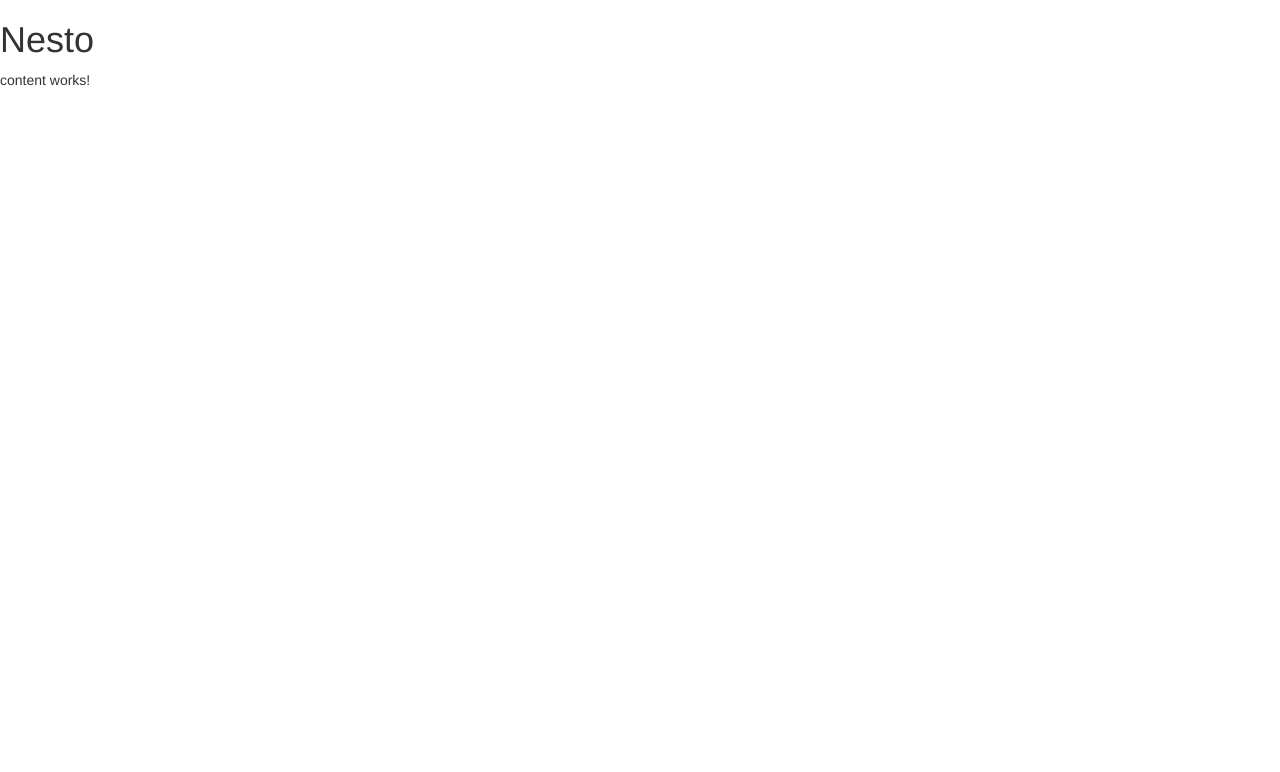
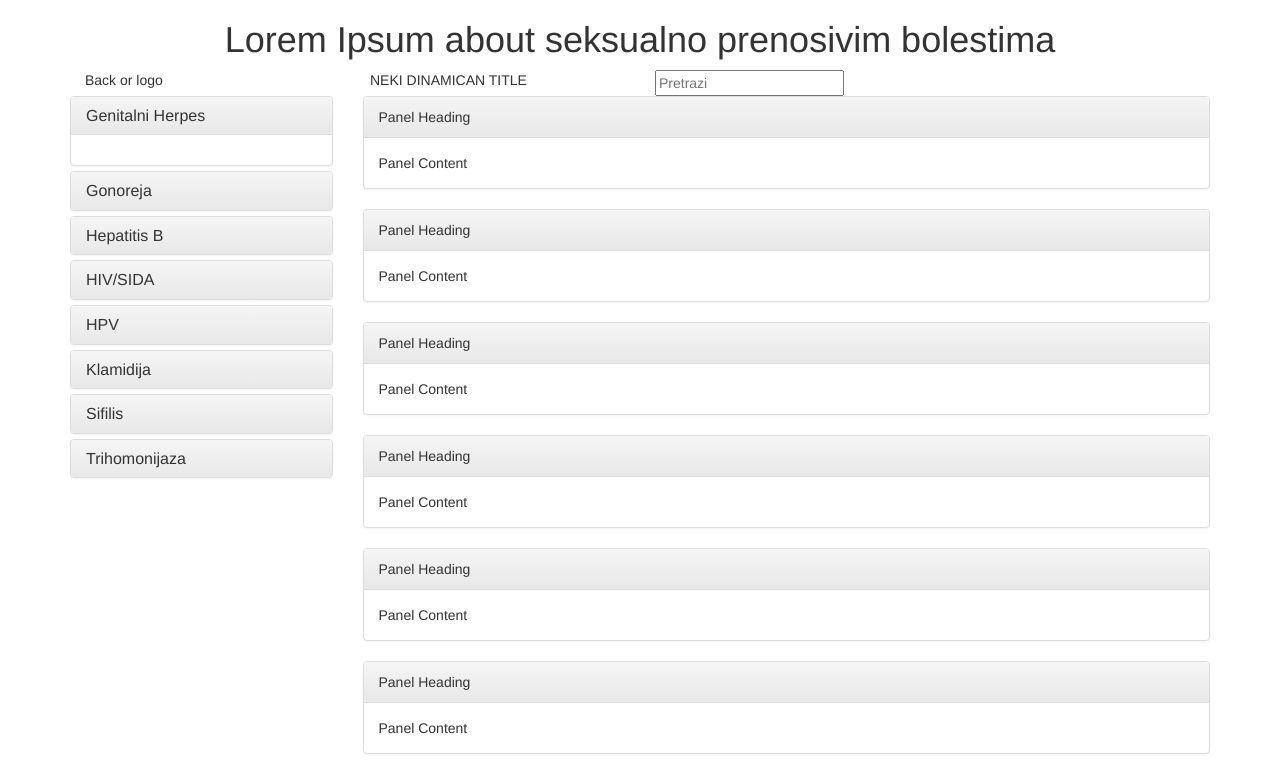
Before and after one commit to klikaba/unfpa-team-3, an Angular app: page /content-page in a window 1280 px wide. Shown: the top 772 px of the page. Built offline with nearby package versions, Linux system fonts and the light colour scheme.

Commit message:
some changes to content page

```diff
--- a/src/app/app.component.html
+++ b/src/app/app.component.html
@@ -1,2 +1 @@
-<h1>Nesto</h1>
 <router-outlet></router-outlet>
--- a/src/app/content/content.component.html
+++ b/src/app/content/content.component.html
@@ -1,3 +1,173 @@
-<p>
-  content works!
-</p>
+<div class="wrapper" id="content">
+  <div class="container-fluid">
+    <div class="container">
+    <div class="row top-banner">
+      <h1 class="text-center">Lorem Ipsum about seksualno prenosivim bolestima</h1>
+    </div>
+    <div class="row">
+      <div class="col-md-12">
+        <div class="col-md-3">Back or logo</div>
+        <div class="col-md-3">NEKI DINAMICAN TITLE</div>
+        <div class="col-md-3"><input type="text" placeholder="Pretrazi"></div>
+      </div>
+    </div>
+  </div>
+  </div>
+  <div class="container">
+    <div class="row">
+      <div class="col-md-3">
+          <div class="panel-group" id="accordion">
+              <div class="panel panel-default">
+                <div class="panel-heading">
+                  <h4 class="panel-title">
+                    <a id="panel-1" data-toggle="collapse" data-parent="#accordion" href="#collapse1">Genitalni Herpes</a>
+                  </h4>
+                </div>
+                <div id="collapse1" class="panel-collapse collapse in">
+                  <div class="panel-body">
+
+                  </div>
+                </div>
+              </div>
+              <div class="panel panel-default">
+                <div class="panel-heading">
+                  <h4 class="panel-title">
+                    <a id="panel-2" data-toggle="collapse" data-parent="#accordion" href="#collapse2">Gonoreja</a>
+                  </h4>
+                </div>
+                <div id="collapse2" class="panel-collapse collapse">
+                  <div class="panel-body">Test.</div>
+                </div>
+              </div>
+              <div class="panel panel-default">
+                <div class="panel-heading">
+                  <h4 class="panel-title">
+                    <a id="panel-3" data-toggle="collapse" data-parent="#accordion" href="#collapse3">Hepatitis B</a>
+                  </h4>
+                </div>
+                <div id="collapse3" class="panel-collapse collapse">
+                  <div class="panel-body">Test</div>
+                </div>
+              </div>
+              <div class="panel panel-default">
+                  <div class="panel-heading">
+                    <h4 class="panel-title">
+                      <a  id="panel-4" data-toggle="collapse" data-parent="#accordion" href="#collapse4">HIV/SIDA</a>
+                    </h4>
+                  </div>
+                  <div id="collapse4" class="panel-collapse collapse">
+                    <div class="panel-body">Test</div>
+                  </div>
+                </div>
+                <div class="panel panel-default">
+                    <div class="panel-heading">
+                      <h4 class="panel-title">
+                        <a  id="panel-5" data-toggle="collapse" data-parent="#accordion" href="#collapse5">HPV</a>
+                      </h4>
+                    </div>
+                    <div id="collapse5" class="panel-collapse collapse">
+                      <div class="panel-body">
+
+                      </div>
+                    </div>
+                  </div>
+                  <div class="panel panel-default">
+                      <div class="panel-heading">
+                        <h4 class="panel-title">
+                          <a id="panel-6" data-toggle="collapse" data-parent="#accordion" href="#collapse6">Klamidija</a>
+                        </h4>
+                      </div>
+                      <div id="collapse6" class="panel-collapse collapse">
+                        <div class="panel-body">Test</div>
+                      </div>
+                    </div>
+                    <div class="panel panel-default">
+                        <div class="panel-heading">
+                          <h4 class="panel-title">
+                            <a id="panel-7" data-toggle="collapse" data-parent="#accordion" href="#collapse7">Sifilis</a>
+                          </h4>
+                        </div>
+                        <div id="collapse7" class="panel-collapse collapse">
+                          <div class="panel-body">Test</div>
+                        </div>
+                      </div>
+                      <div class="panel panel-default">
+                          <div class="panel-heading">
+                            <h4 class="panel-title">
+                              <a id="panel-8" data-toggle="collapse" data-parent="#accordion" href="#collapse8">Trihomonijaza</a>
+                            </h4>
+                          </div>
+                          <div id="collapse8" class="panel-collapse collapse">
+                            <div class="panel-body">Test</div>
+                          </div>
+                        </div>
+            </div>
+      </div>
+      <div class="col-md-9">
+        <div id="g_herpes">
+          <div class="panel panel-default">
+              <div class="panel-heading">Panel Heading</div>
+              <div class="panel-body">Panel Content</div>
+            </div>
+          </div>
+
+
+      <div id="gonoreja">
+          <div class="panel panel-default">
+              <div class="panel-heading">Panel Heading</div>
+              <div class="panel-body">Panel Content</div>
+            </div>
+          </div>
+
+
+      <div id="hepatitis_b">
+          <div class="panel panel-default">
+              <div class="panel-heading">Panel Heading</div>
+              <div class="panel-body">Panel Content</div>
+            </div>
+          </div>
+
+
+      <div id="hiv">
+          <div class="panel panel-default">
+              <div class="panel-heading">Panel Heading</div>
+              <div class="panel-body">Panel Content</div>
+            </div>
+          </div>
+
+
+      <div id="hpv">
+          <div class="panel panel-default">
+              <div class="panel-heading">Panel Heading</div>
+              <div class="panel-body">Panel Content</div>
+            </div>
+          </div>
+
+
+      <div id="klamidija">
+          <div class="panel panel-default">
+              <div class="panel-heading">Panel Heading</div>
+              <div class="panel-body">Panel Content</div>
+            </div>
+          </div>
+
+
+      <div id="sifilis">
+          <div class="panel panel-default">
+              <div class="panel-heading">Panel Heading</div>
+              <div class="panel-body">Panel Content</div>
+            </div>
+          </div>
+
+
+      <div id="trihomonijaza">
+          <div class="panel panel-default">
+              <div class="panel-heading">Panel Heading</div>
+              <div class="panel-body">Panel Content</div>
+            </div>
+          </div>
+
+
+    </div>
+  </div>
+</div>
--- a/src/app/content/content.component.ts
+++ b/src/app/content/content.component.ts
@@ -10,6 +10,10 @@ export class ContentComponent implements OnInit {
   constructor() { }
 
   ngOnInit() {
+      $('a#panel-1').click(function() {
+    	$('#g_herpes').attr("display","none");
+    console.log('jbg');
+    });
   }
 
 }
--- a/src/index.html
+++ b/src/index.html
@@ -10,11 +10,8 @@
   <meta name="apple-mobile-web-app-capable" content="yes">
   <meta name="msapplication-starturl" content="/">
   <meta name="theme-color" content="#f48c5b">
-  <!-- Latest compiled and minified CSS -->
 <link rel="stylesheet" href="https://maxcdn.bootstrapcdn.com/bootstrap/3.3.7/css/bootstrap.min.css" integrity="sha384-BVYiiSIFeK1dGmJRAkycuHAHRg32OmUcww7on3RYdg4Va+PmSTsz/K68vbdEjh4u" crossorigin="anonymous">
-<!-- Optional theme -->
 <link rel="stylesheet" href="https://maxcdn.bootstrapcdn.com/bootstrap/3.3.7/css/bootstrap-theme.min.css" integrity="sha384-rHyoN1iRsVXV4nD0JutlnGaslCJuC7uwjduW9SVrLvRYooPp2bWYgmgJQIXwl/Sp" crossorigin="anonymous">
-<!-- Latest compiled and minified JavaScript -->
 <script src="https://ajax.googleapis.com/ajax/libs/jquery/3.2.1/jquery.min.js"></script>
 <script src="https://maxcdn.bootstrapcdn.com/bootstrap/3.3.7/js/bootstrap.min.js" integrity="sha384-Tc5IQib027qvyjSMfHjOMaLkfuWVxZxUPnCJA7l2mCWNIpG9mGCD8wGNIcPD7Txa" crossorigin="anonymous"></script>
 <link rel="manifest" href="/manifest.json">
```
Also changed, not shown: package.json (+5 -4 lines), 1 other file (tests, documents, lock files or other folders).
